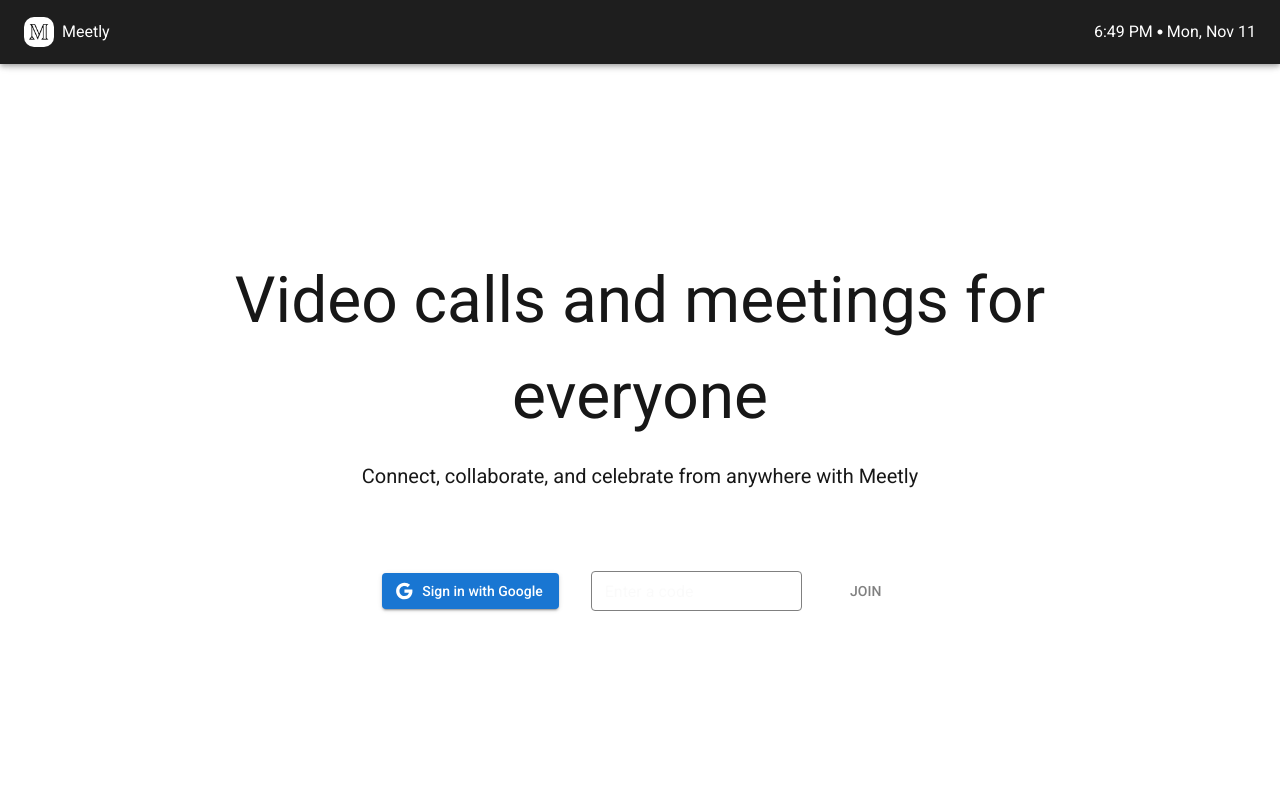
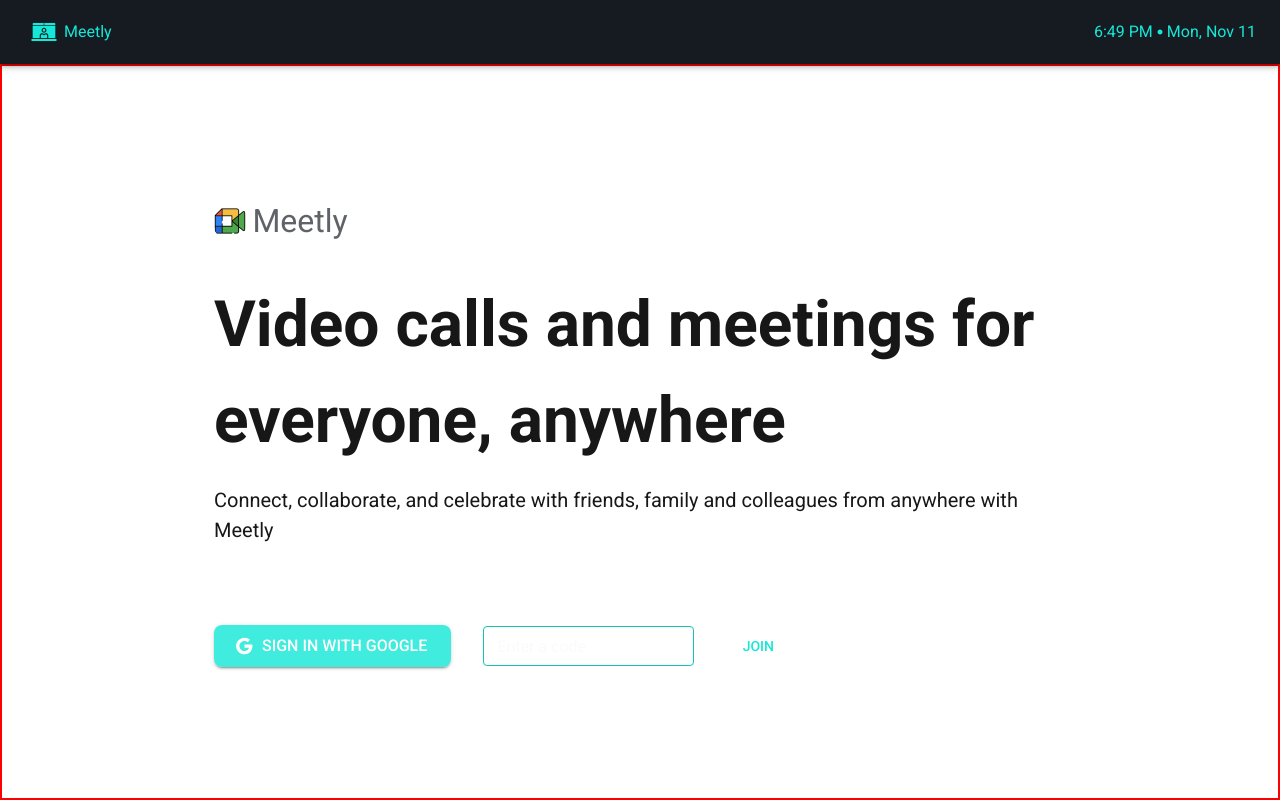
Before and after one commit to tundealabi/meetly-client, a Next.js app: page / in a window 1280 px wide. Built offline with nearby package versions, Linux system fonts and the light colour scheme; no server answers; what @mui/material-nextjs would draw is missing.

Commit message:
ui on lp in progress

```diff
--- a/src/app/components/create-meeting/CreateMeeting.tsx
+++ b/src/app/components/create-meeting/CreateMeeting.tsx
@@ -41,6 +41,7 @@
       startIcon={<VideoCallIcon />}
       sx={{ '&.Mui-disabled': { backgroundColor: '#404040' } }}
       variant="contained"
+
     >
       New meeting
     </LoadingButton>
--- a/src/app/components/header/Header.tsx
+++ b/src/app/components/header/Header.tsx
@@ -28,26 +28,28 @@
 
   return (
     <Box>
-      <AppBar sx={{ bgcolor: '#1E1E1E' }} position="fixed">
+      <AppBar sx={{ bgcolor: '#161b21' }} position="fixed">
         <Toolbar sx={{ justifyContent: 'space-between' }}>
           <MuiLink
             component={NextLink}
             href="/"
             underline="none"
-            sx={{ color: 'white' }}
+            // sx={{ color: 'white' }}
+            sx={{color: "#15e8d8"}}
           >
-            <Stack alignItems="center" direction="row" spacing={1}>
+            <Stack alignItems="center" direction="row" spacing={0}>
               <Image
                 alt="logo"
                 height={30}
-                src="/web-app-manifest-192x192.png"
+                // src="/web-app-manifest-192x192.png"
+                src="/image/svg/meetly-logo.svg"
                 style={{ borderRadius: 10 }}
-                width={30}
+                width={40}
               />
-              <Typography component="span">Meetly</Typography>
+              <Typography component="span" color="#15e8d8">Meetly</Typography>
             </Stack>
           </MuiLink>
-          <Stack alignItems="center" direction="row" spacing={0.5}>
+          <Stack alignItems="center" direction="row" spacing={0.5} color="#15e8d8">
             <Typography component="span">
               {date.toLocaleString('en-US', timeOptions)}
             </Typography>
--- a/src/app/components/join-with-code/JoinWithCode.tsx
+++ b/src/app/components/join-with-code/JoinWithCode.tsx
@@ -14,20 +14,30 @@
         placeholder="Enter a code"
         size="small"
         sx={{
-          '& .MuiInputBase-root': {
-            color: 'whitesmoke'
-          },
-          '& fieldset': {
-            borderColor: 'GrayText'
-          }
-        }}
+            '& .MuiInputBase-root': {
+              color: 'whitesmoke',
+            },
+            '& .MuiOutlinedInput-root': {
+              '& fieldset': {
+                borderColor: '#15c3b5',
+              },
+              '&:hover fieldset': {
+                borderColor: '#15c3b58d',
+              },
+              '&.Mui-focused fieldset': {
+                borderColor: '#15c3b532',
+              },
+            },
+          }}
         value={code}
         variant="outlined"
       />
       <Button
+        variant="text"
+
         disabled={!code}
         onClick={() => router.push(`/${code}`)}
-        sx={{ '&.Mui-disabled': { color: 'grey' } }}
+        sx={{ '&.Mui-disabled': { color: '#15e8d8' }}}
       >
         Join
       </Button>
@@ -36,3 +46,6 @@
 };
 
 export default JoinWithCode;
+
+
+//fix: cursor should be on the join button
--- a/src/app/components/sign-in-with-google/SignInWithGoogle.tsx
+++ b/src/app/components/sign-in-with-google/SignInWithGoogle.tsx
@@ -11,6 +11,20 @@
       onClick={() => signIn('google', { redirect: false })}
       startIcon={<GoogleIcon />}
       variant="contained"
+       sx={{
+        backgroundColor: 'rgba(21, 232, 214, 0.82)',
+        color: '#fff',
+        '&:hover': {
+          backgroundColor: 'rgba(21, 232, 214, 0.592)',
+         },
+         padding: '2px 24px',
+        fontSize: '1rem',
+        minWidth: '200px',
+        minHeight: '42px',
+        borderRadius: '8px',
+
+
+      }}
     >
       Sign in with Google
     </Button>
--- a/src/app/globals.css
+++ b/src/app/globals.css
@@ -5,7 +5,7 @@
 
 @media (prefers-color-scheme: dark) {
   :root {
-    --background: #0a0a0a;
+    --background: #161b21;
     --foreground: #ededed;
   }
 }
--- a/src/app/page.tsx
+++ b/src/app/page.tsx
@@ -1,4 +1,5 @@
 import { Box, Container, Stack, Typography } from '@mui/material';
+import Image from 'next/image';
 
 import {
   CreateMeeting,
@@ -13,24 +14,48 @@
   return (
     <Stack minHeight="100vh">
       <Header />
-      <Stack component="main" flex={1} justifyContent="center">
-        <Container maxWidth="md">
-          <Box mb={10} textAlign="center">
+      <Stack component="main" flex={1} justifyContent="center" border="2px solid red" >
+        <Container maxWidth="md"  >
+          <Box mb={4}  display="flex" gap="0.4rem" sx={{ justifyContent: {xs: "center", md: "left"}, alignItems: "center" }} >
+             <Image
+                alt="logo"
+                height={32}
+                // src="/web-app-manifest-192x192.png"
+              src="/image/png/color-video.png"
+                style={{ borderRadius: 10 }}
+                width={32}
+            />
+
             <Typography
-              component="h1"
-              sx={{ fontSize: { xs: '2.125rem', md: '4rem' }, mb: 2 }}
+                component="h3"
+                sx={{ fontSize: { xs: '1.5rem', md: '2rem' }, }}
+                color="#5f6368"
+              >
+              Meetly
+              </Typography>
+          </Box>
+          <Box mb={10} sx={{ textAlign: {xs: "center", md: "left"},}} >
+            <Typography
+              component="h6"
+              sx={{ fontSize: { xs: '2.125rem', md: '4rem' }, mb: 2, lineHeight: {xs:"1,3", md: "1.5"}, }}
+              fontWeight="600"
+
+
             >
-              Video calls and meetings for everyone
+              Video calls and meetings for everyone, anywhere
             </Typography>
             <Typography sx={{ fontSize: { xs: '1rem', md: '1.25rem' } }}>
-              Connect, collaborate, and celebrate from anywhere with Meetly
+              Connect, collaborate, and celebrate with friends, family and colleagues from anywhere with Meetly
+
+
             </Typography>
           </Box>
           <Stack
-            alignItems="center"
+
+            sx={{alignItems: {xs: "center", md: "left"}, justifyContent: {xs: "center", md: "left"},}}
             direction={{ md: 'row' }}
             gap={4}
-            justifyContent="center"
+
           >
             {session ? <CreateMeeting /> : <SignInWithGoogle />}
             <JoinWithCode />
```
Also changed, not shown: public/image/png/color-Video.png (added), public/image/svg/meetly-logo.svg (added).
